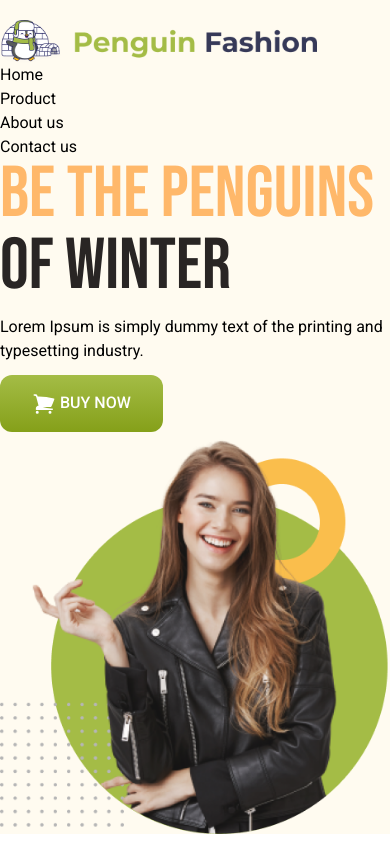
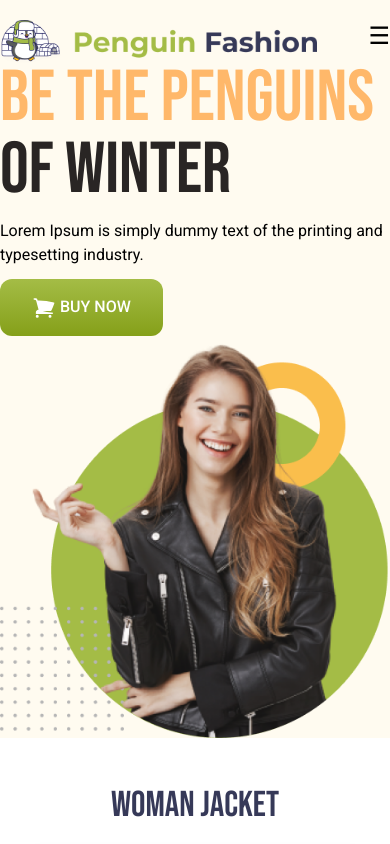
Before and after one commit to imrannhossain/penguin-fashion-tailwind, a plain HTML site: page index.html in a window 390 px wide. Shown: the top 844 px of the page. Drawn offline with nearby package versions, Linux system fonts and the light colour scheme.

Commit message:
added hamburger

```diff
--- a/index.html
+++ b/index.html
@@ -28,11 +28,11 @@
         <!-- navbar start -->
 
         <nav
-            class=" flex flex-col text-left pt-5 md:items-center md:flex-row md:justify-between lg:pr-20 lg:pl-35 lg:justify-between">
+            class=" flex justify-between text-left pt-5 md:items-center md:flex-row md:justify-between lg:pr-20 lg:pl-35 lg:justify-between">
 
             <div class="max-w-2xl"> <img class="w-80" src="icons/logo.png" alt=""></div>
-
-            <ul class=" space-x-8 md:flex">
+            <span class="text-2xl block cursor-pointer  md:hidden">☰</span>
+            <ul class=" space-x-8 md:flex hidden">
                 <li>Home</li>
                 <li>Product</li>
                 <li>About us</li>
```
